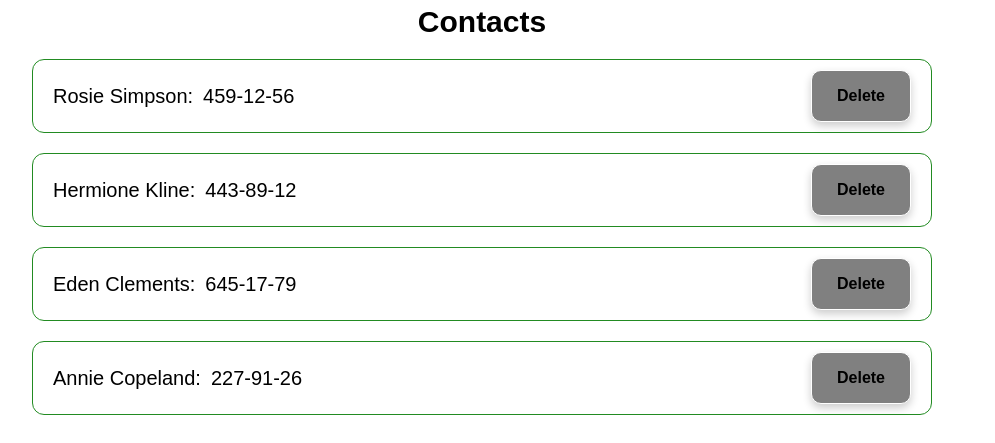
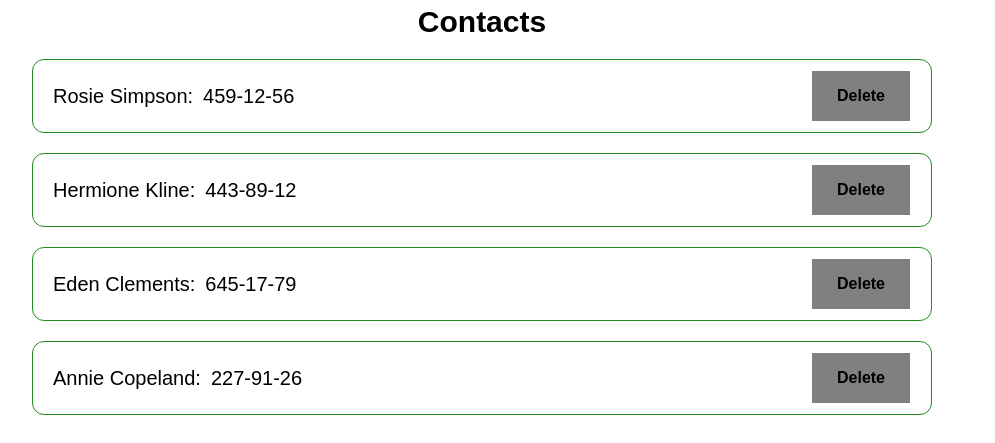
Before and after one commit to zeoniss/go-it-react-hw-02-phonebook, a React (Create React App) app: page / in a window 1280 px wide. Shown: the part 354-797 px from the top of the page, without its empty margins (158-1153 px from the left). Built offline with nearby package versions, Linux system fonts and the light colour scheme.

Commit message:
Update ContactList.module.css

```diff
--- a/src/components/ContactList/ContactList.module.css
+++ b/src/components/ContactList/ContactList.module.css
@@ -29,7 +29,4 @@
   cursor: pointer;
   background-color: grey;
   border: 1px solid white;
-  box-shadow: 0 4px 9px rgba(0, 0, 0, 0.2);
-  border-radius: 10px;
-  outline: transparent;
 }
```
